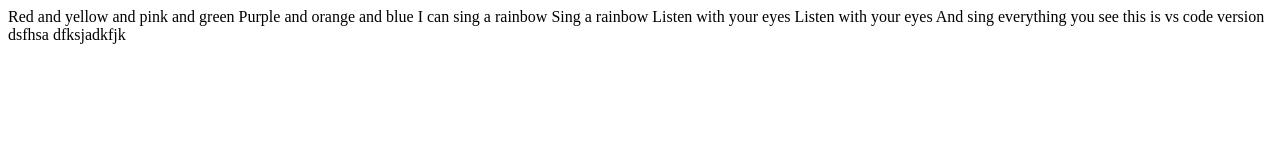
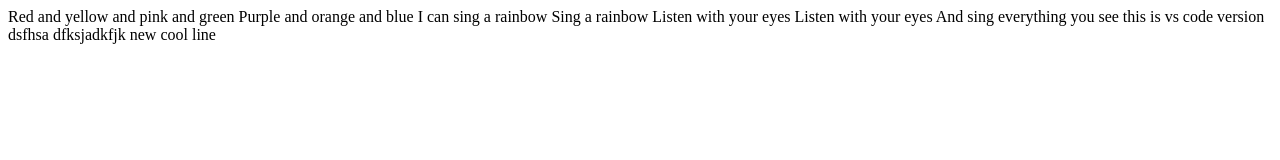
Before and after one commit to shiri87/RainbowSong, a plain HTML site: page index.html in a window 1280 px wide. Drawn offline with Linux system fonts and the light colour scheme.

Commit message:
new cool line

```diff
--- a/index.html
+++ b/index.html
@@ -18,6 +18,7 @@
     And sing everything you see
     this is vs code version
     dsfhsa dfksjadkfjk
+    new cool line
 
 </body>
 </html>
```
